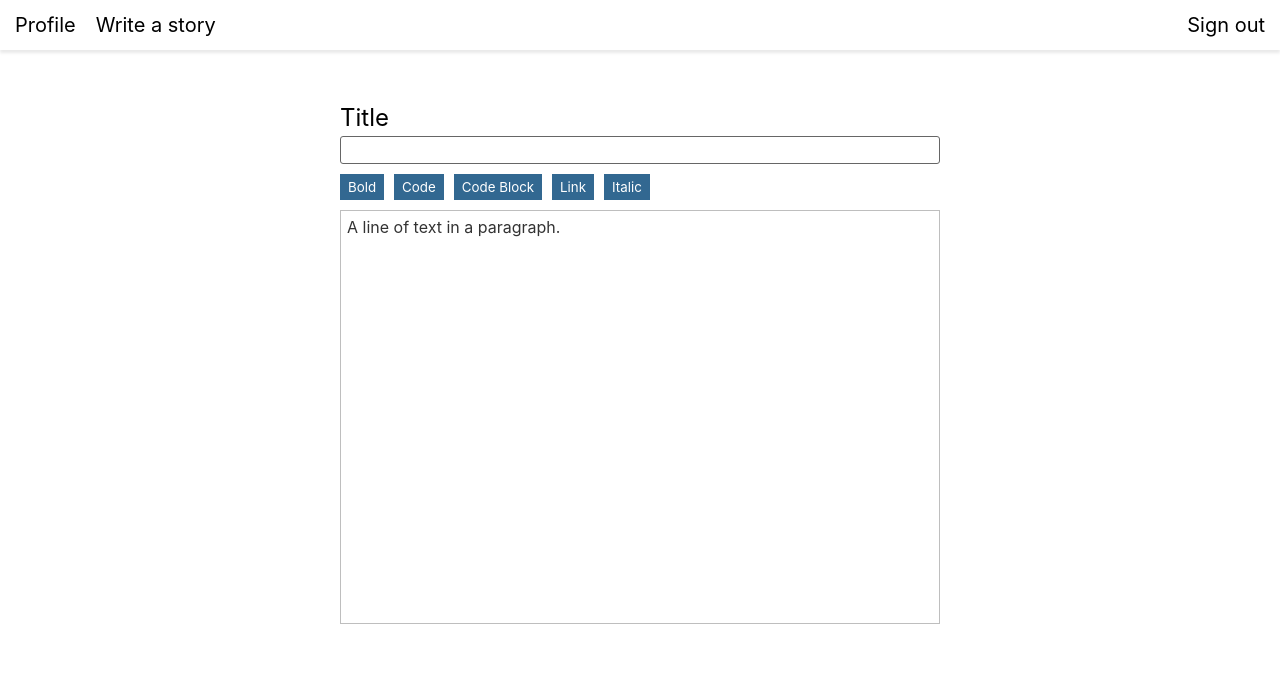
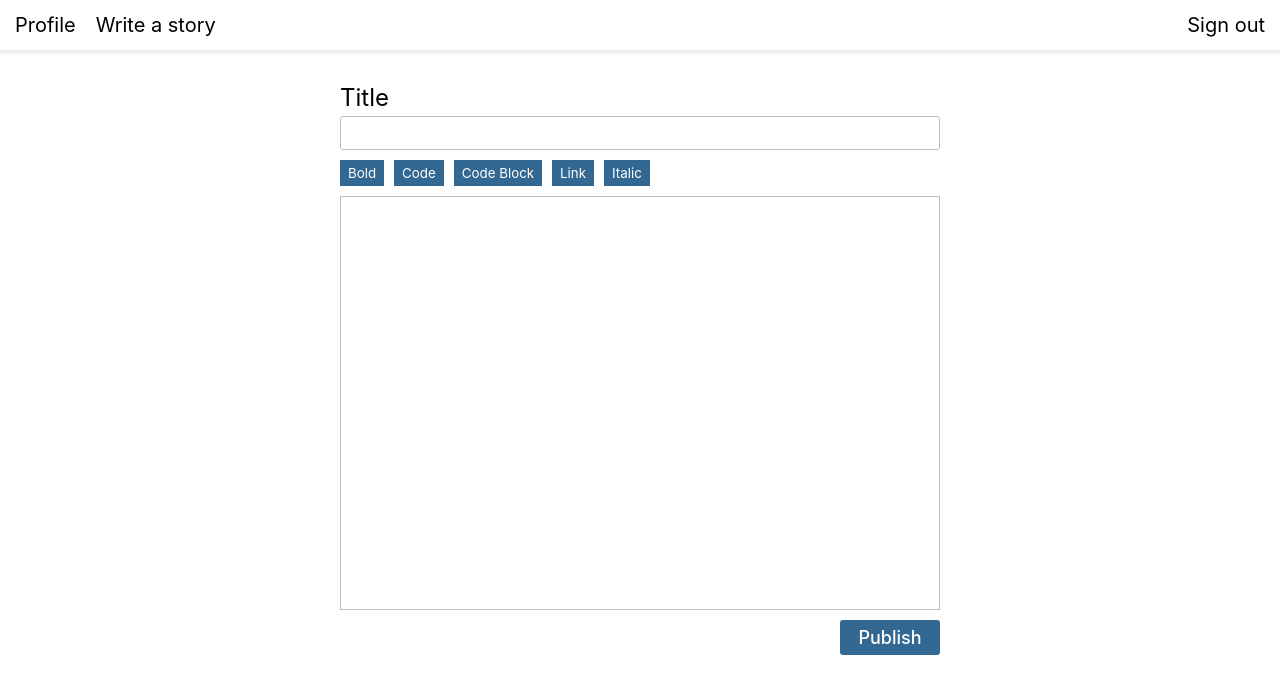
Before and after one commit to han3zeng/react-playground, a React (Create React App) app: page /new-story in a window 1280 px wide. Shown: the top 694 px of the page. Built offline with nearby package versions, Linux system fonts and the light colour scheme; no server answers; sample sign-in values are in the browser's storage.

Commit message:
Feature: new-story with nascent publish feature

```diff
--- /dev/null
+++ b/src/api/index.js
@@ -0,0 +1,62 @@
+import config from '../config';
+
+const { resourceServerOrigin } = config;
+
+const getCSRFToken = () => {
+  if (document) {
+    return document.querySelector('meta[name="csrf-token"]').getAttribute('content');
+  }
+  return undefined;
+};
+
+const getUserProfile = () => {
+  if (window) {
+    return localStorage?.getItem('userProfile');
+  }
+  return undefined;
+}
+
+const createArticle = async ({
+  content,
+  title,
+}) => {
+  const userProfile = getUserProfile();
+  const { sub } = userProfile;
+  if (!sub || !title) {
+    return;
+  }
+  const option = {
+    method: 'POST',
+    mode: 'cors',
+    headers: {
+      'Content-Type': 'application/json',
+      'CSRF-Token': getCSRFToken(),
+    },
+    referrerPolicy: 'no-referrer',
+    credentials: 'include',
+    body: JSON.stringify({
+      content,
+      title,
+      sub
+    }),
+  }
+  const response = await fetch(`${resourceServerOrigin}/article/create`, option);
+  const result = await response.json();
+  const { ok, message } = result;
+  if (response.status === 200 && ok) {
+    console.log('create article successfully');
+  }
+}
+
+const deleteArticle = ({
+  userSub,
+  articleId,
+}) => {
+
+}
+
+export {
+  createArticle,
+  deleteArticle,
+  getCSRFToken
+}
--- a/src/components/Editor/ButtonGroup.js
+++ b/src/components/Editor/ButtonGroup.js
@@ -74,7 +74,8 @@ const LinkModal = ({
   ifShowLinkModal,
   editor,
   insertLink,
-  toggleLinkModal
+  toggleLinkModal,
+  linkSelection,
 }) => {
   const [ url, setUrl ] = useState('https://');
   return (
@@ -94,7 +95,10 @@ const LinkModal = ({
             insertLink({
               editor,
               url,
-            })
+              linkSelection,
+            });
+            toggleLinkModal();
+            setUrl('https://');
           }}
         >
           Add Link
@@ -102,6 +106,7 @@ const LinkModal = ({
         <button
           onClick={() => {
             toggleLinkModal();
+            setUrl('https://')
           }}
         >
           Cancel
@@ -116,6 +121,7 @@ const ButtonGroup = React.memo(({
   CustomEditor,
 }) => {
   const [ ifShowLinkModal, toggleLinkModal ] = useState(null);
+  const [ linkSelection, setLinkSelection ] = useState(null);
   return (
     <>
       <Buttons>
@@ -148,6 +154,11 @@ const ButtonGroup = React.memo(({
             onMouseDown={(e) => {
               e.preventDefault();
               toggleLinkModal(ifShowLinkModal => {
+                if (!ifShowLinkModal) {
+                  setLinkSelection(editor?.selection)
+                } else {
+                  setLinkSelection(null);
+                }
                 return !ifShowLinkModal;
               });
             }}
@@ -168,6 +179,7 @@ const ButtonGroup = React.memo(({
           editor={editor}
           insertLink={CustomEditor.insertLink}
           toggleLinkModal={toggleLinkModal}
+          linkSelection={linkSelection}
         />
       </Buttons>
     </>
--- a/src/components/Editor/CustomEditor.js
+++ b/src/components/Editor/CustomEditor.js
@@ -18,20 +18,20 @@ const CustomEditor = {
 
   insertLink({
     editor,
-    url
+    url,
+    linkSelection
   }) {
-    const { selection } = editor;
     const link = {
       type: 'link',
       url,
       children: [],
     }
-    console.log('selection: ', selection)
     Transforms.wrapNodes(
       editor,
       link,
       {
         split: true,
+        at: linkSelection,
       }
     )
   },
--- a/src/components/Editor/NewStory.js
+++ b/src/components/Editor/NewStory.js
@@ -5,26 +5,15 @@ import styled from "styled-components";
 import {CodeElement, DefaultElement, Leaf, LinkElement} from "./EditorElements";
 import CustomEditor from './CustomEditor';
 import ButtonGroup from './ButtonGroup';
+import { createArticle } from '../../api';
 
 const Container = styled.div `
-  margin-top: 50px;
   display: flex;
   flex-direction: column;
   max-width: 600px;
-  margin: 0 auto;
+  margin: 30px auto 0 auto;
   label {
     font-size: 24px;
-  }
-  input {
-    width: 100%;
-    height: 28px;
-    font-size: 16px;
-    border-radius: 3px;
-    border: 1px solid ${props => props.theme
-  ?.captionColor};
-    outline: none;
-    padding: 3px 6px;
-    box-sizing: border-box;
   }
   p {
     margin: 29px 0 0 0;
@@ -34,29 +23,71 @@ const Container = styled.div `
   }
 `;
 
-const Division = styled.div `
-  margin-top: 50px;
+const Title = styled.input`
+    width: 100%;
+    height: 34px;
+    font-size: 16px;
+    border-radius: 3px;
+    border: 1px solid ${props => props.error ? 'red' : props.theme?.inputBorderColor};
+    outline: none;
+    padding: 3px 6px;
+    box-sizing: border-box;
 `;
+
+const ButtonWrapper = styled.div`
+  display: flex;
+  justify-content: flex-end;
+`;
+
+const Save = styled.button`
+  height: 35px;
+  font-weight: 500;
+  font-size: 18px;
+  width: 100px;
+  border-radius: 3px;
+  margin-top: 10px;
+`;
+
 
 const EditableContainer = styled.div `
   border: 1px solid ${props => props
   ?.theme.inputBorderColor};
 `;
 
+const Error = styled.div`
+  font-size: 12px;
+  color: red;
+`;
+
+const Row = styled.div`
+  display: flex;
+  justify-content: space-between;
+  align-items: flex-end;
+`
+
+const publishHandler = ({
+  title,
+  content,
+  setError,
+}) => {
+  if (!title) {
+    setError(true);
+  } else {
+    createArticle({
+      title,
+      content,
+    })
+  }
+}
+
 function NewStory() {
   // const editor = useMemo(() => withReact(createEditor()), []);
-  const initialValue = JSON.parse(localStorage.getItem('content')) || [
-    {
-      type: 'paragraph',
-      children: [
-        {
-          text: 'A line of text in a paragraph.'
-        }
-      ]
-    }
-  ]
-  const [editor] = useState(() => withReact(createEditor()))
+  const initialValue = JSON.parse(localStorage.getItem('content')) || []
+  const [ editor ] = useState(() => withReact(createEditor()))
   const { isInline, normalizeNode } = editor;
+  const [ value, setValue ] = useState(initialValue);
+  const [ title, setTitle ] = useState('')
+  const [error, setError] = useState(false);
 
   editor.isInline = element => {
     return element.type === 'link'
@@ -64,12 +95,9 @@ function NewStory() {
       : isInline(element)
   }
 
-  const [value, setValue] = useState(initialValue);
-
   editor.normalizeNode = entry => {
     const [node, path] = entry
     if (Element.isElement(node) && node.type === 'link') {
-      // for (const [ child, childPath ] of Node.children(editor, path)) {
       if (node?.children[0]?.text === '') {
         Transforms.unwrapNodes(editor, { at: path })
       }
@@ -77,11 +105,10 @@ function NewStory() {
     normalizeNode(entry);
   }
 
-
   const onKeyDownHandler = event => {
     if (event.key === 'Enter' && !event.ctrlKey && !event.shiftKey) {
-      event.preventDefault();
-      CustomEditor.insertDefaultNode(editor);
+      // event.preventDefault();
+      // CustomEditor.insertDefaultNode(editor);
     } else if (!event.ctrlKey && !event.shiftKey) {
       return;
     } else {
@@ -139,15 +166,27 @@ function NewStory() {
     return <Leaf {...props}/>
   }, [])
 
-  return (<Container>
-    <Division>
+  return (
+    <Container>
+      <div>
+        <Row>
           <label>Title</label>
-      <br/>
-      <input type="text"/>
-    </Division>
+          {error && <Error>Title can not be empty</Error>}
+        </Row>
+        <Title
+          error={error}
+          type="text"
+          value={title}
+          onChange={(e) => {
+            if (error && e.target.value) {
+              setError(false);
+            }
+            setTitle(e.target.value);
+          }}
+        />
+      </div>
       <Slate editor={editor} value={value} onChange={value => {
           setValue(value)
-        console.log(value)
           const isAstChange = editor.operations.some(op => 'set_selection' !== op.type)
           if (isAstChange) {
             // Save the value to Local Storage.
@@ -164,7 +203,17 @@ function NewStory() {
             }} renderLeaf={renderLeaf} renderElement={renderElement} onKeyDown={onKeyDownHandler}/>
         </EditableContainer>
       </Slate>
-  </Container>);
+      <ButtonWrapper>
+        <Save onClick={() => {
+          publishHandler({
+            title,
+            content: JSON.stringify(value),
+            setError,
+          })
+        }}>Publish</Save>
+      </ButtonWrapper>
+    </Container>
+  );
 }
 
 export default NewStory;
--- a/src/utils/form.js
+++ b/src/utils/form.js
@@ -45,8 +45,8 @@ const signIn = ({ accessToken }) => {
           .then((response) => {
             const { data, ok, message } = response;
             if (ok) {
-              const { name, email, avatarURL } = data
-              localStorage.setItem(USER_PRPFILE, JSON.stringify({ name, email, avatarURL }));
+              const { name, email, avatarURL, sub } = data
+              localStorage.setItem(USER_PRPFILE, JSON.stringify({ name, email, avatarURL, sub }));
               sessionStorage.removeItem(CSRF_KEY)
               resolve();
             } else {
```
Lines whose indentation alone changed are shown as unchanged.
